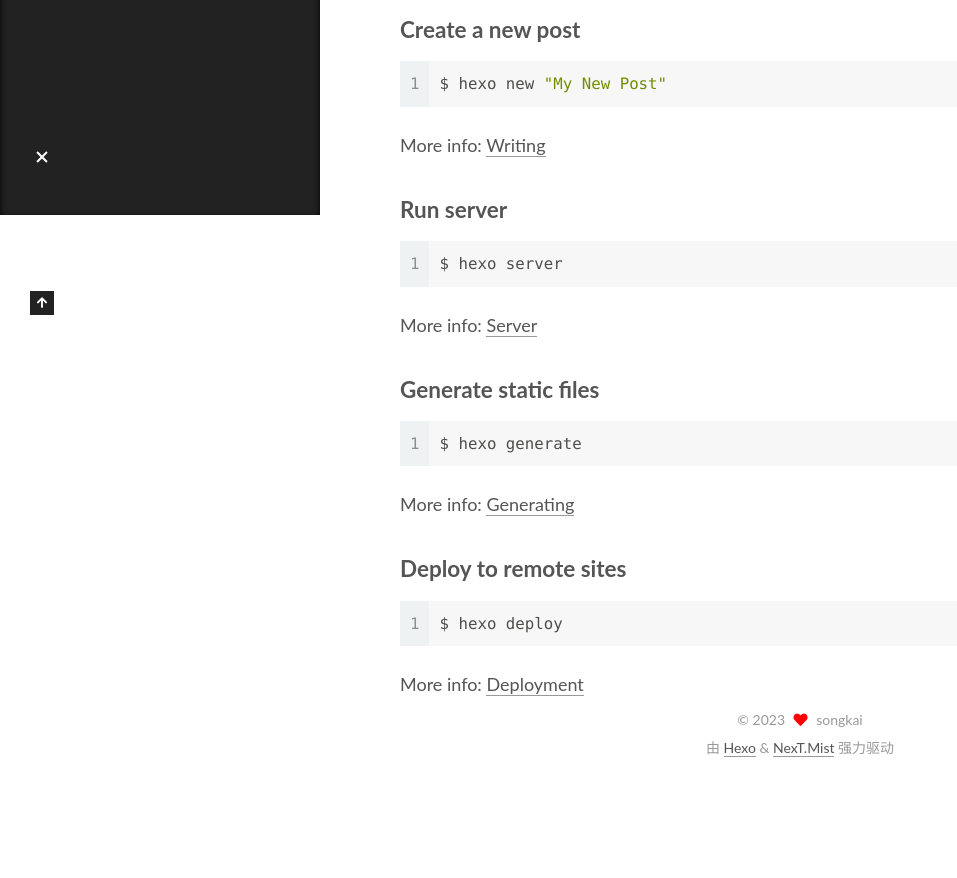
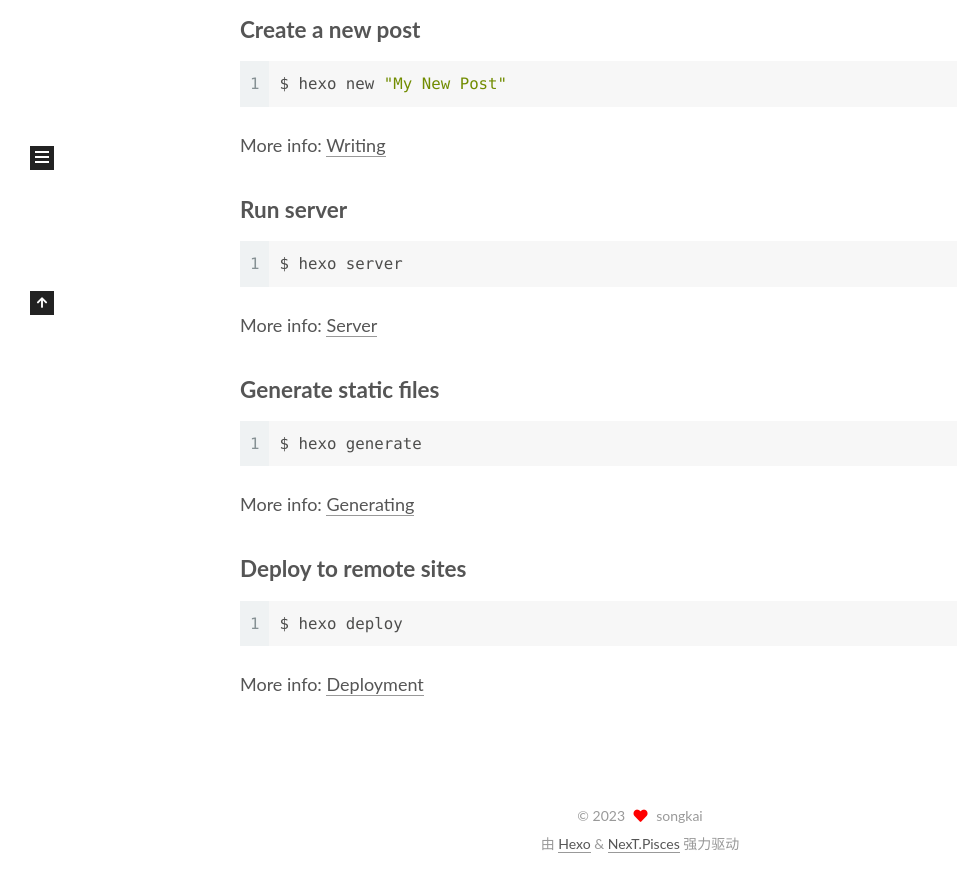
Before and after one commit to Skcity/Skcity.github.io, a plain HTML site: page 2023/12/28/hello-world/index.html in a window 1280 px wide. Shown: the part 585-1463 px from the top of the page, without its empty margins (0-957 px from the left). Before the commit the page ends 1367 px from the top, so only its background shows below. Drawn offline with Linux system fonts and the light colour scheme.

Commit message:
Site updated: 2023-12-28 19:13:34

```diff
--- a/2023/12/28/hello-world/index.html
+++ b/2023/12/28/hello-world/index.html
@@ -17,7 +17,7 @@
 
 <script id="hexo-configurations">
     var NexT = window.NexT || {};
-    var CONFIG = {"hostname":"example.com","root":"/","scheme":"Mist","version":"7.8.0","exturl":false,"sidebar":{"position":"left","display":"post","padding":18,"offset":12,"onmobile":false},"copycode":{"enable":false,"show_result":false,"style":null},"back2top":{"enable":true,"sidebar":false,"scrollpercent":false},"bookmark":{"enable":false,"color":"#222","save":"auto"},"fancybox":false,"mediumzoom":false,"lazyload":false,"pangu":false,"comments":{"style":"tabs","active":null,"storage":true,"lazyload":false,"nav":null},"algolia":{"hits":{"per_page":10},"labels":{"input_placeholder":"Search for Posts","hits_empty":"We didn't find any results for the search: ${query}","hits_stats":"${hits} results found in ${time} ms"}},"localsearch":{"enable":false,"trigger":"auto","top_n_per_article":1,"unescape":false,"preload":false},"motion":{"enable":true,"async":false,"transition":{"post_block":"fadeIn","post_header":"slideDownIn","post_body":"slideDownIn","coll_header":"slideLeftIn","sidebar":"slideUpIn"}}};
+    var CONFIG = {"hostname":"example.com","root":"/","scheme":"Pisces","version":"7.8.0","exturl":false,"sidebar":{"position":"left","display":"post","padding":18,"offset":12,"onmobile":false},"copycode":{"enable":false,"show_result":false,"style":null},"back2top":{"enable":true,"sidebar":false,"scrollpercent":false},"bookmark":{"enable":false,"color":"#222","save":"auto"},"fancybox":false,"mediumzoom":false,"lazyload":false,"pangu":false,"comments":{"style":"tabs","active":null,"storage":true,"lazyload":false,"nav":null},"algolia":{"hits":{"per_page":10},"labels":{"input_placeholder":"Search for Posts","hits_empty":"We didn't find any results for the search: ${query}","hits_stats":"${hits} results found in ${time} ms"}},"localsearch":{"enable":false,"trigger":"auto","top_n_per_article":1,"unescape":false,"preload":false},"motion":{"enable":true,"async":false,"transition":{"post_block":"fadeIn","post_header":"slideDownIn","post_body":"slideDownIn","coll_header":"slideLeftIn","sidebar":"slideUpIn"}}};
   </script>
 
   <meta name="description" content="Welcome to Hexo! This is your very first post. Check documentation for more info. If you get any problems when using Hexo, you can find the answer in troubleshooting or you can ask me on GitHub. Quick">
@@ -318,7 +318,7 @@
   </span>
   <span class="author" itemprop="copyrightHolder">songkai</span>
 </div>
-  <div class="powered-by">由 <a href="https://hexo.io/" class="theme-link" rel="noopener" target="_blank">Hexo</a> & <a href="https://mist.theme-next.org/" class="theme-link" rel="noopener" target="_blank">NexT.Mist</a> 强力驱动
+  <div class="powered-by">由 <a href="https://hexo.io/" class="theme-link" rel="noopener" target="_blank">Hexo</a> & <a href="https://pisces.theme-next.org/" class="theme-link" rel="noopener" target="_blank">NexT.Pisces</a> 强力驱动
   </div>
 
 
@@ -344,7 +344,7 @@
 <script src="/js/motion.js"></script>
 
 
-<script src="/js/schemes/muse.js"></script>
+<script src="/js/schemes/pisces.js"></script>
 
 
 <script src="/js/next-boot.js"></script>
```
Also changed, not shown: archives/2023/12/index.html (+3 -3 lines), archives/2023/index.html (+3 -3 lines), archives/index.html (+3 -3 lines), index.html (+3 -3 lines).
